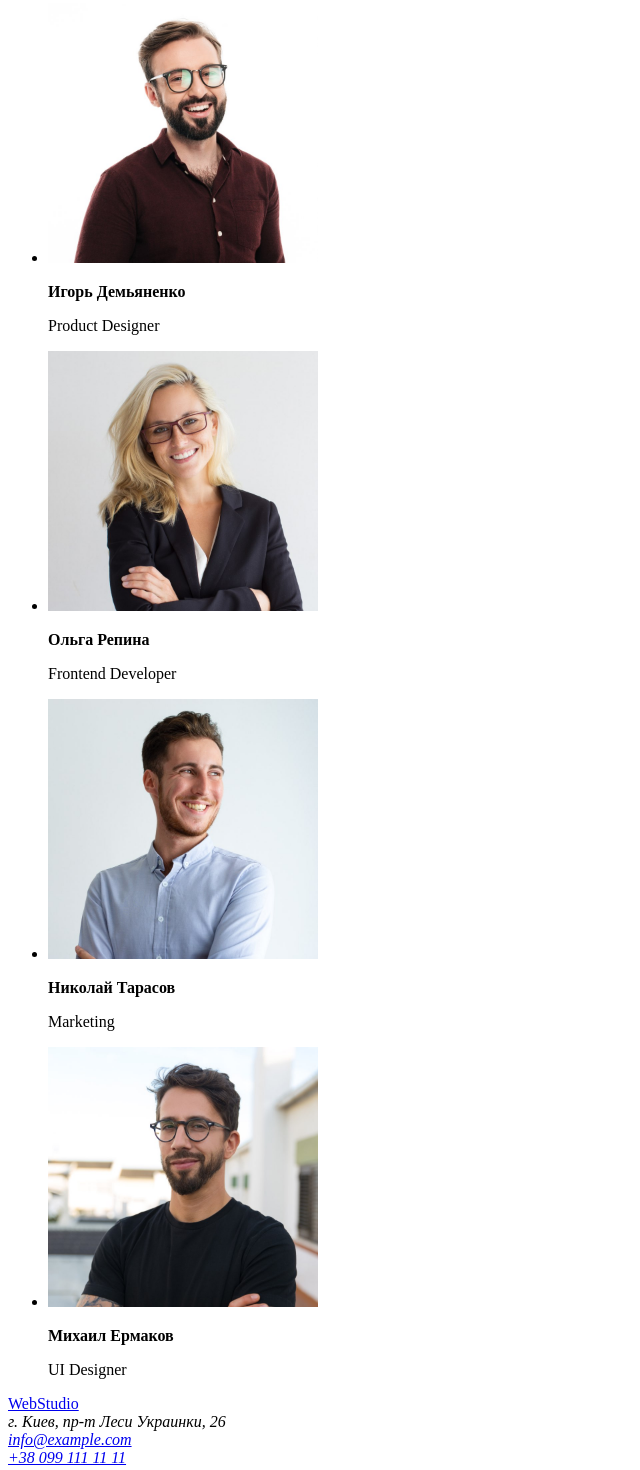
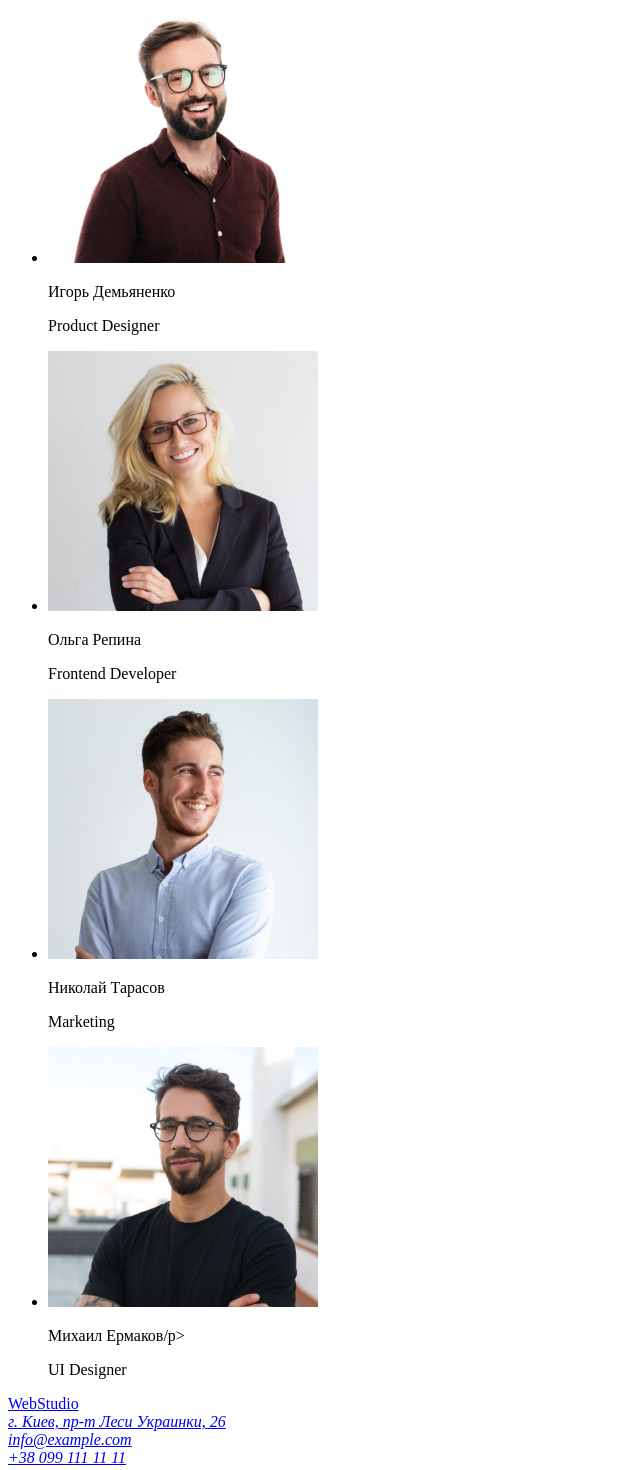
Before and after one commit to Ohleh/goit-markup-hw-01, a plain HTML site: page index.html in a window 1280 px wide. Shown: the part 1570-3040 px from the top of the page, without its empty margins (0-640 px from the left). Drawn offline with Linux system fonts and the light colour scheme.

Commit message:
hw1-full: без <b>, об'єднаний <adress>, є ссилка на гугл мепс
без <b>, об'єднаний <adress>, є ссилка на гугл мепс

```diff
--- a/index.html
+++ b/index.html
@@ -64,7 +64,6 @@
         <!-- секция Чем мы занимаемся  -->
         <section>
             <h2>Чем мы занимаемся</h2>
-            <!-- !МЕНТОРУ!  згідно тз "B15" однотипні - списком, але в цій секції я б прибрав ul i li -->
             <ul>
                 <li>
                     <img
@@ -103,7 +102,7 @@
                         width="270"
                         height="260"
                     />
-                    <p><b>Игорь Демьяненко</b></p>
+                    <p>Игорь Демьяненко</p>
                     <p>Product Designer</p>
                 </li>
                 <li>
@@ -113,7 +112,7 @@
                         width="270"
                         height="260"
                     />
-                    <p><b>Ольга Репина</b></p>
+                    <p>Ольга Репина</p>
                     <p>Frontend Developer</p>
                 </li>
                 <li>
@@ -123,7 +122,7 @@
                         width="270"
                         height="260"
                     />
-                    <p><b>Николай Тарасов</b></p>
+                    <p>Николай Тарасов</p>
                     <p>Marketing</p>
                 </li>
                 <li>
@@ -133,7 +132,7 @@
                         width="270"
                         height="260"
                     />
-                    <p><b>Михаил Ермаков</b></p>
+                    <p>Михаил Ермаков/p>
                     <p>UI Designer</p>
                 </li>
             </ul>
@@ -143,11 +142,9 @@
    <footer>
        <!-- секция контакты -->
        <div>
-                <a href="./index.html">WebStudio</a>
+            <a href="./index.html">WebStudio</a>
             <address>
-                г. Киев, пр-т Леси Украинки, 26
-            </address>
-            <address>
+                <a href="https://goo.gl/maps/mDuxBQLY7Kdxs8NY9">г. Киев, пр-т Леси Украинки, 26</a><br>
                 <a href="mailto:info@example.com">info@example.com</a><br>
                 <a href="tel:+380991111111">+38 099 111 11 11</a>
             </address>
```
